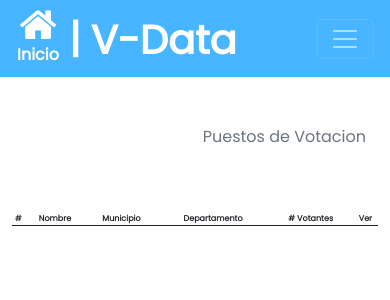
After one commit to sooydigital/mcd_data_pro, a Django app: page /lista_puesto_votacion in a window 390 px wide. The commit adds this page. Shown: the top 300 px of the page. Run offline with Django 3.2, Linux system fonts and the light colour scheme; the visitor is signed in with stand-in values (Sample User, id 1); data that the repository does not hold is empty.

Commit message:
add feature list of puestos

```diff
--- a/myapp/controllers/controller.py
+++ b/myapp/controllers/controller.py
@@ -803,3 +803,18 @@ class DataController():
         return {
             "leaders": votantes
         }
+
+    @staticmethod
+    def get_puestos_information():
+        puestos = PuestoVotacion.objects.order_by("municipio__name", "name").all()
+        lista_puestos = []
+        for p in puestos:
+            lista_puestos.append({
+                "id": p.id,
+                "name": p.name,
+                "address": p.address,
+                "municipio": p.municipio.name,
+                "departamento": p.municipio.departamento.name,
+                "num_votantes": len(p.votantepuestovotacion_set.all()),
+            })
+        return lista_puestos
--- /dev/null
+++ b/myapp/templates/list_puesto_votacion.html
@@ -0,0 +1,83 @@
+{% extends 'base.html' %}
+{% load static %} {% load permissions_tags %}
+{% block headcontent %}
+{% endblock %}
+{% block title %}
+    List Puesto Votacion | MCD
+{% endblock %}
+{% block content %}
+    <div class="container">
+
+        <div class="row">
+            <p class=" text-end text-muted">Puestos de Votacion</p>
+        </div>
+
+        <div>
+
+        </div>
+        <div class="row mt-5">
+            <table class="table table-hover">
+                <thead>
+                <tr>
+                    <th scope="col">#</th>
+                    <th scope="col" class="w-30">Nombre</th>
+{#                    <th scope="col" class="w-30">Dirección</th>#}
+                    <th scope="col" class="text-center">Municipio</th>
+                    <th scope="col" class="text-center">Departamento</th>
+                    <th scope="col" class="text-center"># Votantes</th>
+                    <th scope="col" class="text-center">Ver</th>
+                    <th scope="col"></th>
+
+                </tr>
+                </thead>
+                <tbody>
+                {% for puesto in puestos %}
+                    <tr>
+                        <th scope="row ">
+                            <spam class="table-icon-text">
+                                {{ forloop.counter }}
+                            </spam>
+                        </th>
+                        <td>
+                            <spam class="table-icon-text">
+                                {{ puesto.name|upper }}
+                            </spam>
+                        </td>
+
+{#                        <td>#}
+{#                            <spam class="table-icon-text">#}
+{#                                {{ puesto.address }}#}
+{#                            </spam>#}
+{#                        </td>#}
+                        <td>
+                            <spam class="table-icon-text ">
+                                {{ puesto.municipio }}
+                            </spam>
+                        </td>
+                        <td>
+                            <spam class="table-icon-text ">
+                                {{ puesto.departamento }}
+                            </spam>
+                        </td>
+                        <td class="text-center">
+                            <spam class="table-icon-text ">
+                                {{ puesto.num_votantes }}
+                            </spam>
+                        </td>
+                        <td class="text-center">
+                            <spam class="table-icon-text ">
+                                 <spam class="table-icon-text">
+                                        <a href="{% url 'app:geomapa_detail_id' puesto.id %}">
+                                            <i class="fa fa-map-marker" aria-hidden="true"></i>
+                                        </a>
+                                    </spam>
+                            </spam>
+                        </td>
+
+                    </tr>
+                {% endfor %}
+                </tbody>
+            </table>
+        </div>
+    </div>
+{% endblock %}
--- a/myapp/urls.py
+++ b/myapp/urls.py
@@ -13,6 +13,8 @@ urlpatterns = [
     path('insert_votante', views.insert_votante, name='insert_votante'),
     path('iv/<str:sub_link>', views.insert_votante_with_sub_link, name='insert_votante_sub_link'),
     path('iv_confirm', TemplateView.as_view(template_name='insert_votante_confirm.html'), name='insert_votante_confirm'),
+    path('lista_puesto_votacion', views.lista_puesto_votacion, name='lista_puesto_votacion'),
+
 
     path('geomapa', views.geomapa, name='geomapa'),
     path('geomapa/detail/', views.geomapa_detail, name='geomapa_detail'),
--- a/myapp/views/views.py
+++ b/myapp/views/views.py
@@ -97,6 +97,17 @@ def insert_votante(request):
     return render(
         request,
         'insert_votante.html',
+        context
+    )
+# Create your views here.
+@login_required
+def lista_puesto_votacion(request):
+    context = {}
+    puestos = DataController.get_puestos_information()
+    context["puestos"] = puestos
+    return render(
+        request,
+        'list_puesto_votacion.html',
         context
     )
 
```
Also changed, not shown: myapp/templates/geomapa.html (+8 -0 lines).
